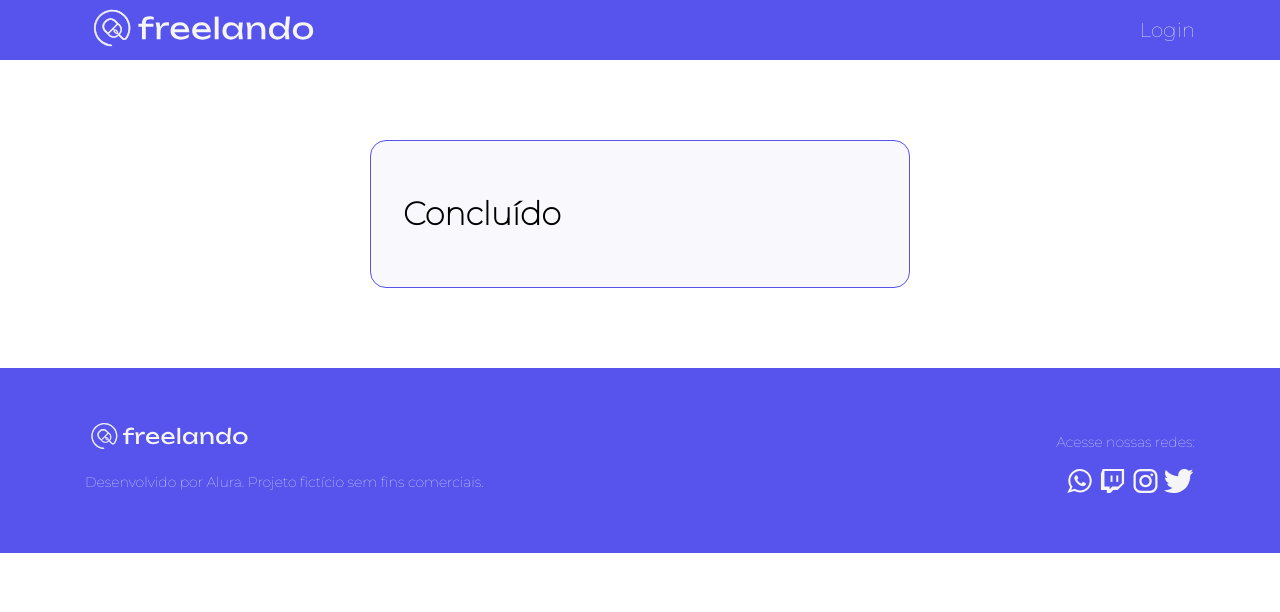
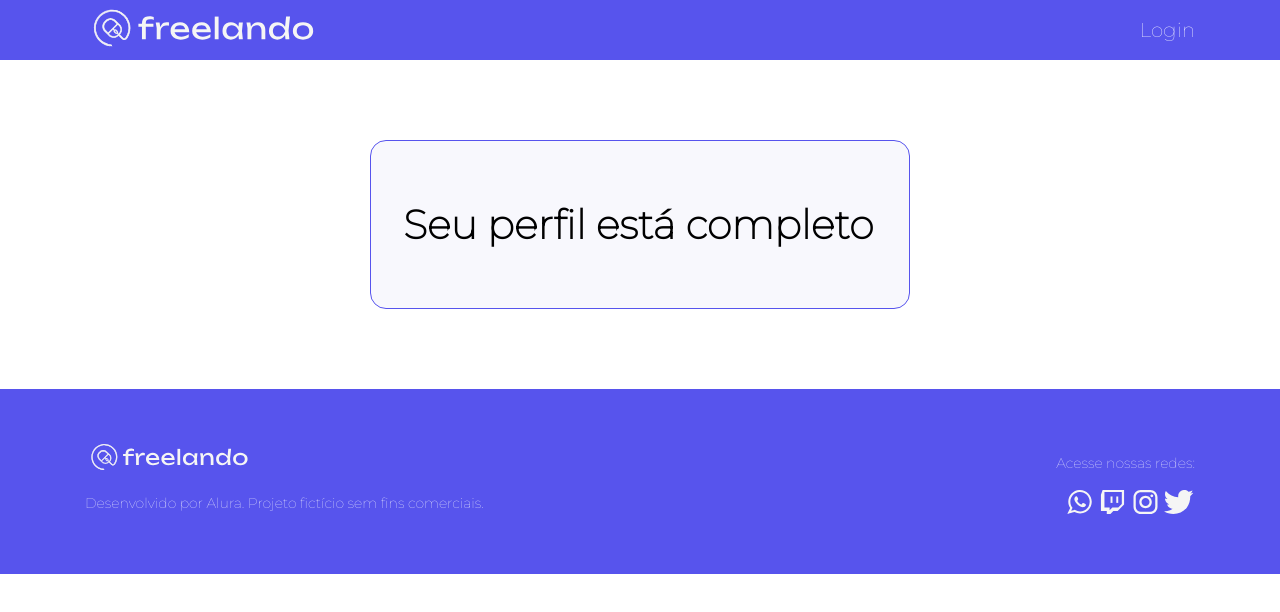
Before and after one commit to grbalmeida/curso-solucoes-roteamento-gestao-estado-react-router-context-api-alura, a React (Create React App) app: page /cadastro/concluido in a window 1280 px wide. Shown: the top 612 px of the page. Built offline with nearby package versions, Linux system fonts and the light colour scheme.

Commit message:
Navegando pro último passo

```diff
--- /dev/null
+++ b/src/paginas/cadastro/Concluido.jsx
@@ -0,0 +1,13 @@
+import { Tipografia } from 'componentes/Tipografia/Tipografia';
+
+const Concluido = () => {
+    return (
+        <>
+            <Tipografia variante="h1" componente="h1">
+                Seu perfil está completo
+            </Tipografia>
+        </>
+    )
+}
+
+export default Concluido;
--- a/src/router/router.jsx
+++ b/src/router/router.jsx
@@ -5,6 +5,7 @@ import Interesses from 'paginas/cadastro/Interesses';
 import LayoutBaseCadastro from 'paginas/cadastro/LayoutBaseCadastro';
 import LayoutBase from 'paginas/LayoutBase';
 import DadosPessoais from 'paginas/cadastro/DadosPessoais';
+import Concluido from 'paginas/cadastro/Concluido';
 
 export const router = createBrowserRouter([
     {
@@ -29,7 +30,7 @@ export const router = createBrowserRouter([
                     },
                     {
                         path: 'concluido',
-                        element: <h1>Concluído</h1>
+                        element: <Concluido />
                     }
                 ]
             }
```
